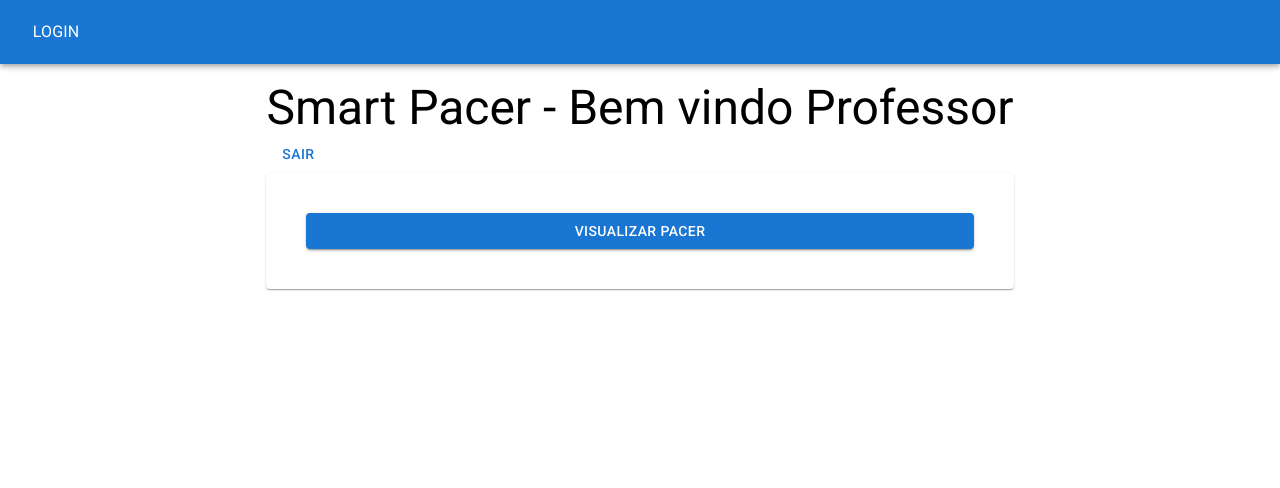
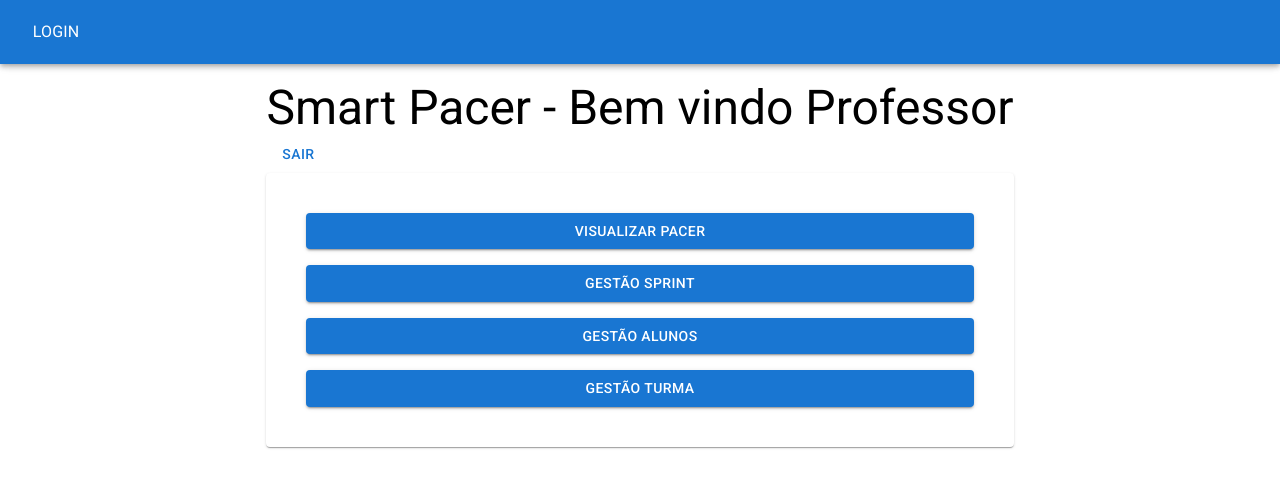
Before and after one commit to Salitop/SmartPacer-UI, a React (Create React App) app in the folder smartpacerUI/: page /home-prof in a window 1280 px wide. Shown: the top 488 px of the page. Built offline with nearby package versions, Linux system fonts and the light colour scheme.

Commit message:
Exluidos imports não utilizados para manter o codigo limpo. Criada a tela para gestão de sprint. Também inclui itens restantes da tela do professor

```diff
--- a/smartpacerUI/src/App.js
+++ b/smartpacerUI/src/App.js
@@ -7,6 +7,7 @@ import Login from "./pages/Login";
 import ViewPacer from "./pages/ViewPacer";
 import CadastrarPacer from "./pages/CadastrarPacer";
 import AlterarSenha from "./pages/AlterarSenha";
+import GestaoSprint from "./pages/GestaoSprint";
 
 function App() {
   return (
@@ -21,6 +22,7 @@ function App() {
           <Route exact path="/viewPacer" element={<ViewPacer />} />
           <Route exact path="/cadastrarPacer" element={<CadastrarPacer />} />
           <Route exact path="/alterarSenha" element={<AlterarSenha />} />
+          <Route exact path="/gestaoSprint" element={<GestaoSprint />} />
         </Routes>
       </Router>
     </>
--- a/smartpacerUI/src/pages/AlterarSenha.jsx
+++ b/smartpacerUI/src/pages/AlterarSenha.jsx
@@ -8,7 +8,7 @@ import {
   TextField,
   Typography,
 } from "@mui/material";
-import React, { useState, useEffect } from "react";
+import React, { useState } from "react";
 import { useNavigate } from "react-router-dom";
 
 function AlterarSenha() {
--- /dev/null
+++ b/smartpacerUI/src/pages/GestaoSprint.jsx
@@ -0,0 +1,7 @@
+import React from "react";
+
+function GestaoSprint() {
+  return <div>GestaoSprint</div>;
+}
+
+export default GestaoSprint;
--- a/smartpacerUI/src/pages/HomeProfessor.jsx
+++ b/smartpacerUI/src/pages/HomeProfessor.jsx
@@ -1,12 +1,9 @@
 import { Button, Grid, Paper, Typography } from "@mui/material";
-import React, { useState, useEffect } from "react";
+import React from "react";
 import { useNavigate } from "react-router-dom";
-import Service from "../Service";
 
 function HomeProfessor() {
   const navigate = useNavigate();
-  const [id, setId] = useState();
-  const [nome, setNome] = useState();
 
   const logout = async () => {
     // await Service.post("//localhost:5000/logout");
@@ -43,6 +40,33 @@ function HomeProfessor() {
                   Visualizar Pacer
                 </Button>
               </Grid>
+              <Grid item>
+                <Button
+                  fullWidth
+                  variant="contained"
+                  onClick={() => navigate("/gestaoSprint")}
+                >
+                  Gestão Sprint
+                </Button>
+              </Grid>
+              <Grid item>
+                <Button
+                  fullWidth
+                  variant="contained"
+                  onClick={() => navigate("/viewPacer")}
+                >
+                  Gestão Alunos
+                </Button>
+              </Grid>
+              <Grid item>
+                <Button
+                  fullWidth
+                  variant="contained"
+                  onClick={() => navigate("/viewPacer")}
+                >
+                  Gestão Turma
+                </Button>
+              </Grid>
             </Grid>
           </Paper>
         </Grid>
```
